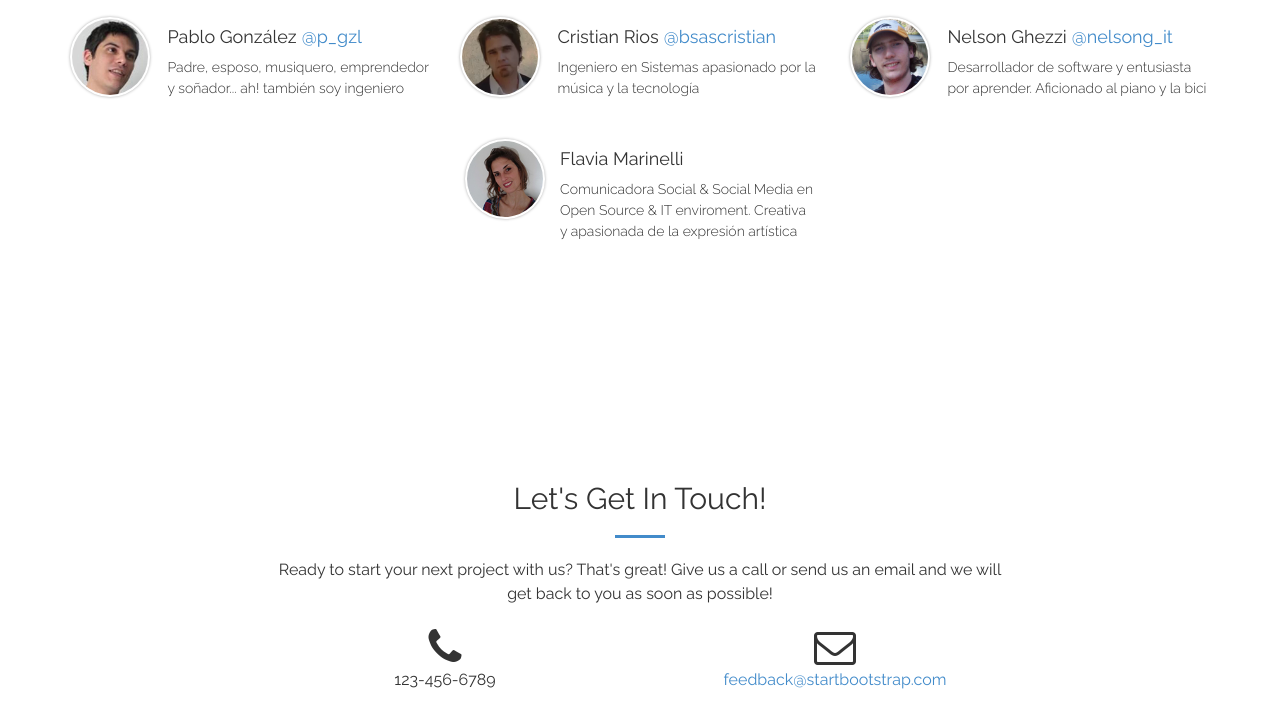
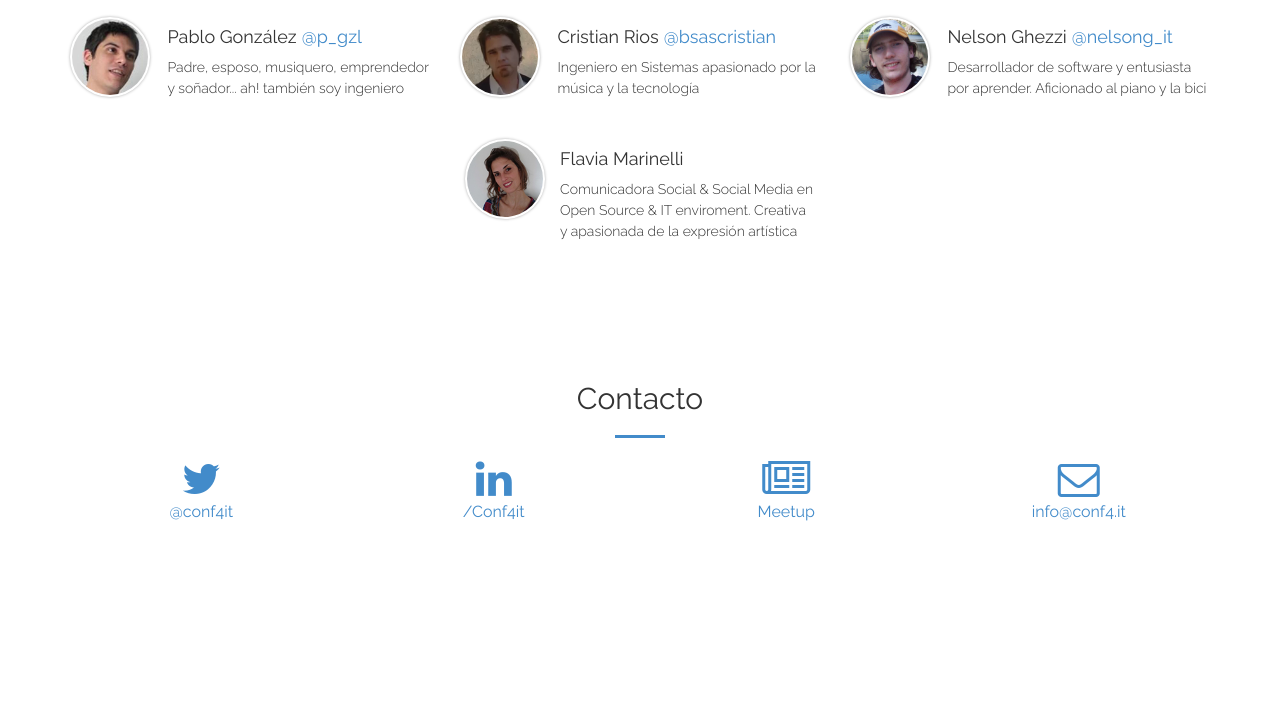
Before and after one commit to Conf4IT/Conf4it-2, a plain HTML site: page index.html in a window 1280 px wide. Shown: the part 2689-3416 px from the top of the page. After the commit the page ends 3333 px from the top, so only its background shows below. Drawn offline with Linux system fonts and the light colour scheme.

Commit message:
Add contact icons

```diff
--- a/index.html
+++ b/index.html
@@ -9,7 +9,7 @@
     <meta name="description" content="">
     <meta name="author" content="">
 
-    <title>Creative - Start Bootstrap Theme</title>
+    <title>CONFforIT</title>
 
     <!-- Bootstrap Core CSS -->
     <link rel="stylesheet" href="css/bootstrap.min.css" type="text/css">
@@ -112,21 +112,21 @@
             <div class="row">
                 <div class="col-md-4 text-center">
                     <div class="service-box">
-                        <i class="fa fa-4x fa-diamond wow bounceIn text-primary"></i>
+                        <i class="fa fa-4x fa-users wow bounceIn text-primary"></i>
                         <h3>Conferencias</h3>
                         <p class="text-muted">Our templates are updated regularly so they don't break.</p>
                     </div>
                 </div>
                 <div class="col-md-4 text-center">
                     <div class="service-box">
-                        <i class="fa fa-4x fa-paper-plane wow bounceIn text-primary" data-wow-delay=".1s"></i>
+                        <i class="fa fa-4x fa-graduation-cap wow bounceIn text-primary" data-wow-delay=".1s"></i>
                         <h3>Capacitaciones</h3>
                         <p class="text-muted">You can use this theme as is, or you can make changes!</p>
                     </div>
                 </div>
                 <div class="col-md-4 text-center">
                     <div class="service-box">
-                        <i class="fa fa-4x fa-newspaper-o wow bounceIn text-primary" data-wow-delay=".2s"></i>
+                        <i class="fa fa-4x fa-beer wow bounceIn text-primary" data-wow-delay=".2s"></i>
                         <h3>Meetup</h3>
                         <p class="text-muted">We update dependencies to keep things fresh.</p>
                     </div>
@@ -240,8 +240,7 @@
         </div>
     </section>
 
-    <section id="founders">
-        <div class="organizers">
+    <section id="founders" class="organizers">
             <div class="container">
                 <div class="row">
                     <div class="col-lg-12 text-center">
@@ -332,24 +331,38 @@
                     </div>
                 </div>
             </div>
-
     </section>
 
     <section id="contact">
         <div class="container">
             <div class="row">
                 <div class="col-lg-8 col-lg-offset-2 text-center">
-                    <h2 class="section-heading">Let's Get In Touch!</h2>
+                    <h2 class="section-heading">Contacto</h2>
                     <hr class="primary">
-                    <p>Ready to start your next project with us? That's great! Give us a call or send us an email and we will get back to you as soon as possible!</p>
                 </div>
-                <div class="col-lg-4 col-lg-offset-2 text-center">
-                    <i class="fa fa-phone fa-3x wow bounceIn"></i>
-                    <p>123-456-6789</p>
+                <div class="col-md-3 text-center">
+                    <a href="https://twitter.com/conf4it">
+                        <i class="fa fa-twitter fa-3x wow bounceIn"></i>
+                        <p>@conf4it</p>
+                    </a>
                 </div>
-                <div class="col-lg-4 text-center">
-                    <i class="fa fa-envelope-o fa-3x wow bounceIn" data-wow-delay=".1s"></i>
-                    <p><a href="mailto:your-email@your-domain.com">feedback@startbootstrap.com</a></p>
+                <div class="col-md-3 text-center">
+                    <a href="https://www.linkedin.com/company/conf-for-it">
+                        <i class="fa fa-linkedin fa-3x wow bounceIn"></i>
+                        <p>/Conf4it</p>
+                    </a>
+                </div>
+                <div class="col-md-3 text-center">
+                    <a href="http://www.meetup.com/ArquitecturaDeSoftware/">
+                        <i class="fa fa-newspaper-o fa-3x wow bounceIn"></i>
+                        <p>Meetup</p>
+                    </a>
+                </div>
+                <div class="col-md-3 text-center">
+                    <a href="info@conf4.it">
+                        <i class="fa fa-envelope-o fa-3x wow bounceIn" data-wow-delay=".1s"></i>
+                        <p>info@conf4.it</p>
+                    </a>
                 </div>
             </div>
         </div>
--- a/less/creative.less
+++ b/less/creative.less
@@ -374,4 +374,6 @@ body {
         font-size: 14px;
         font-weight: 300;
     }
+
+    padding-bottom: 0;
 }
```
Also changed, not shown: css/creative.css.
